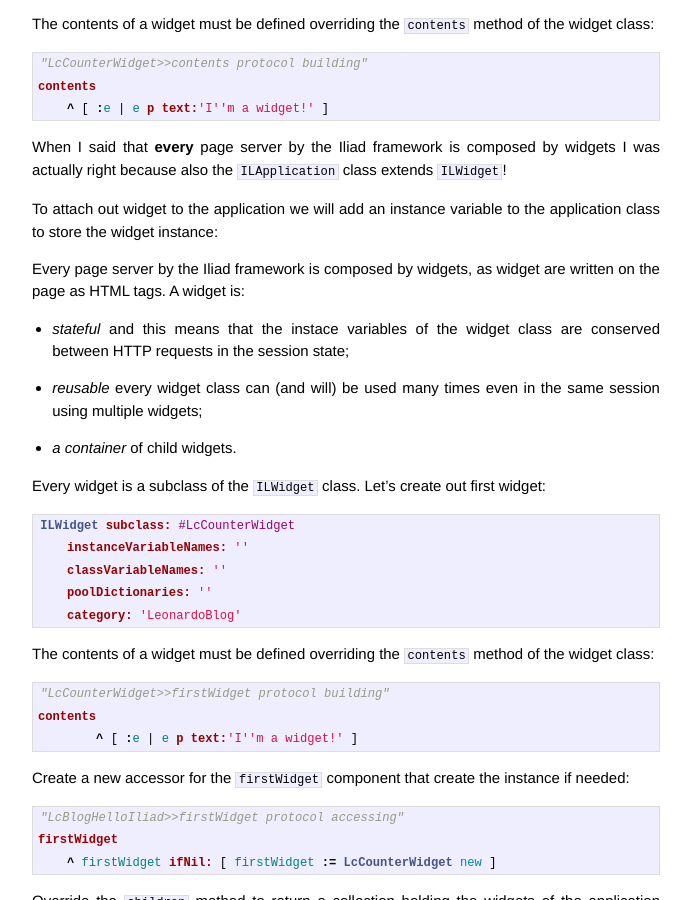
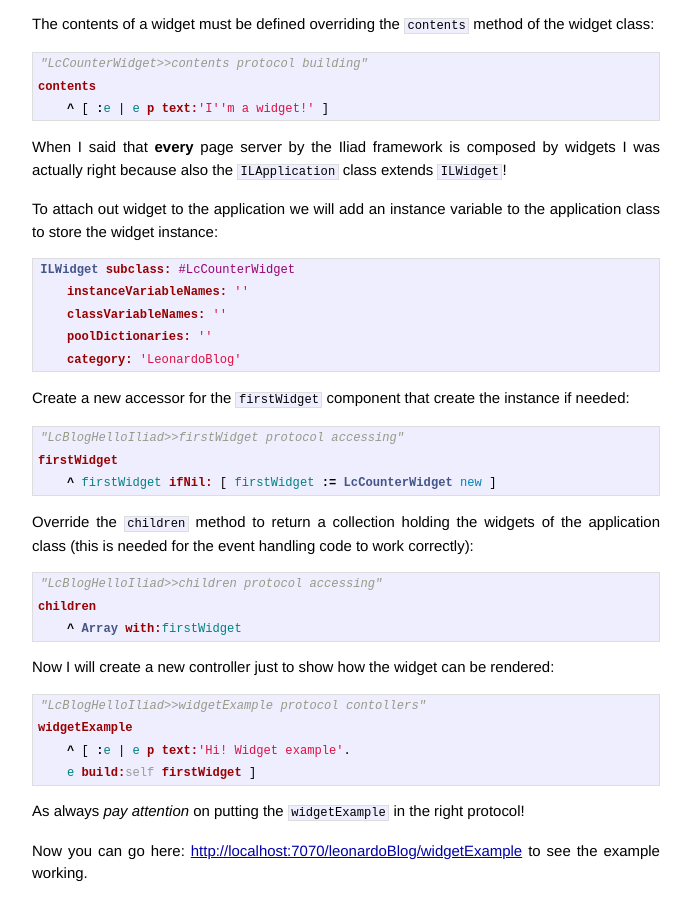
Before and after one commit to leonardoce/leonardoce-jekill, a Jekyll site: the page built from _posts/2014-02-16-iliad-lession-three.markdown, in a window 1280 px wide and 900 px high, scrolled down 604 px. Shown: the whole window, without its empty margins (294-985 px from the left). Built offline with Jekyll 4.4.1, drawn with Linux system fonts in a browser that asks for light colours; Markdown is read by kramdown in place of the engine named in the settings.

Commit message:
correzioni

```diff
--- a/_posts/2014-02-16-iliad-lession-three.markdown
+++ b/_posts/2014-02-16-iliad-lession-three.markdown
@@ -48,36 +48,12 @@ composed by widgets I was actually right because also the
 To attach out widget to the application we will add an instance
 variable to the application class to store the widget instance:
 
-Every page server by the Iliad
-framework is composed by widgets, as widget are written on the page as
-HTML tags. A widget is:
-
-- *stateful* and this means that the instace variables of the widget
-  class are conserved between HTTP requests in the session state;
-
-- *reusable* every widget class can (and will) be used many times even
-  in the same session using multiple widgets;
-
-- *a container* of child widgets.
-
-Every widget is a subclass of the `ILWidget` class. Let's create out
-first widget:
-
 {% highlight smalltalk %}
 ILWidget subclass: #LcCounterWidget
     instanceVariableNames: ''
     classVariableNames: ''
     poolDictionaries: ''
     category: 'LeonardoBlog'
-{% endhighlight %}
-
-The contents of a widget must be defined overriding the `contents`
-method of the widget class:
-
-{% highlight smalltalk %}
-"LcCounterWidget>>firstWidget protocol building"
-contents
-	^ [ :e | e p text:'I''m a widget!' ]
 {% endhighlight %}
 
 Create a new accessor for the `firstWidget` component that create the
```
